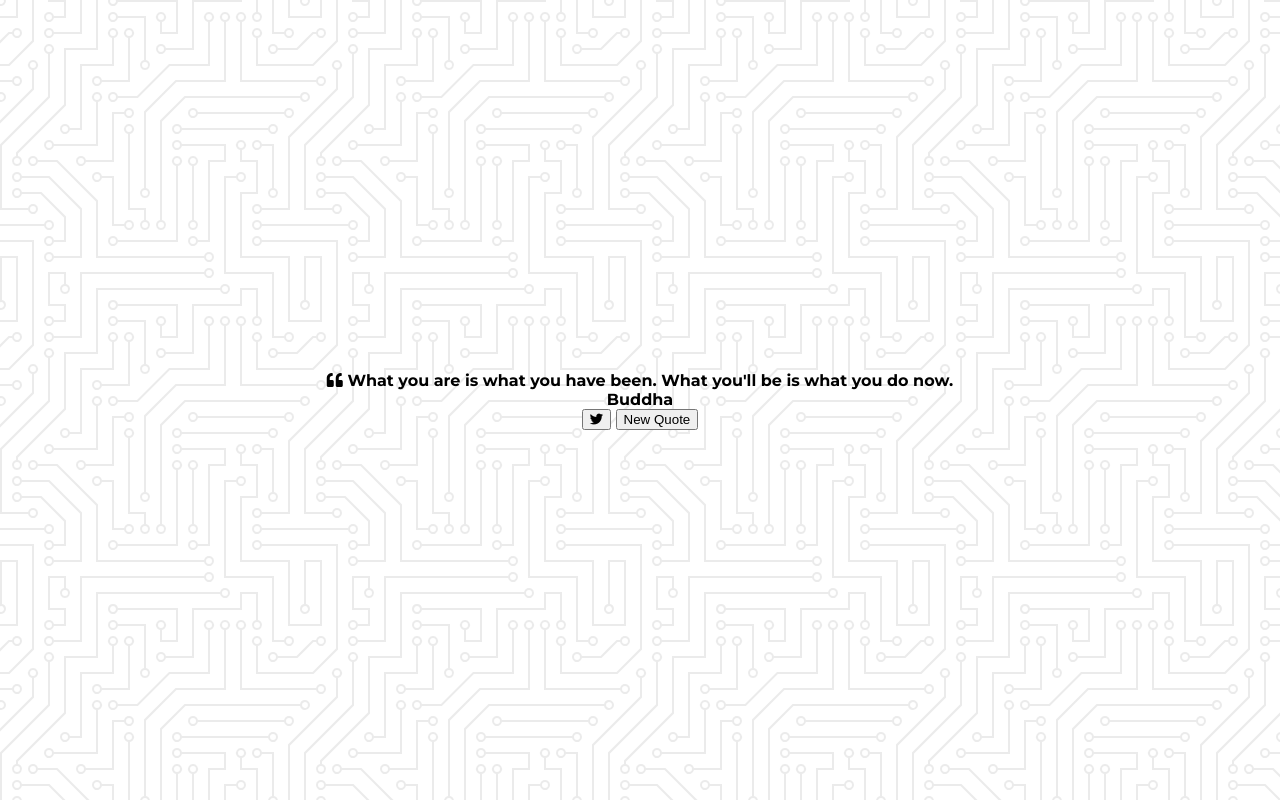
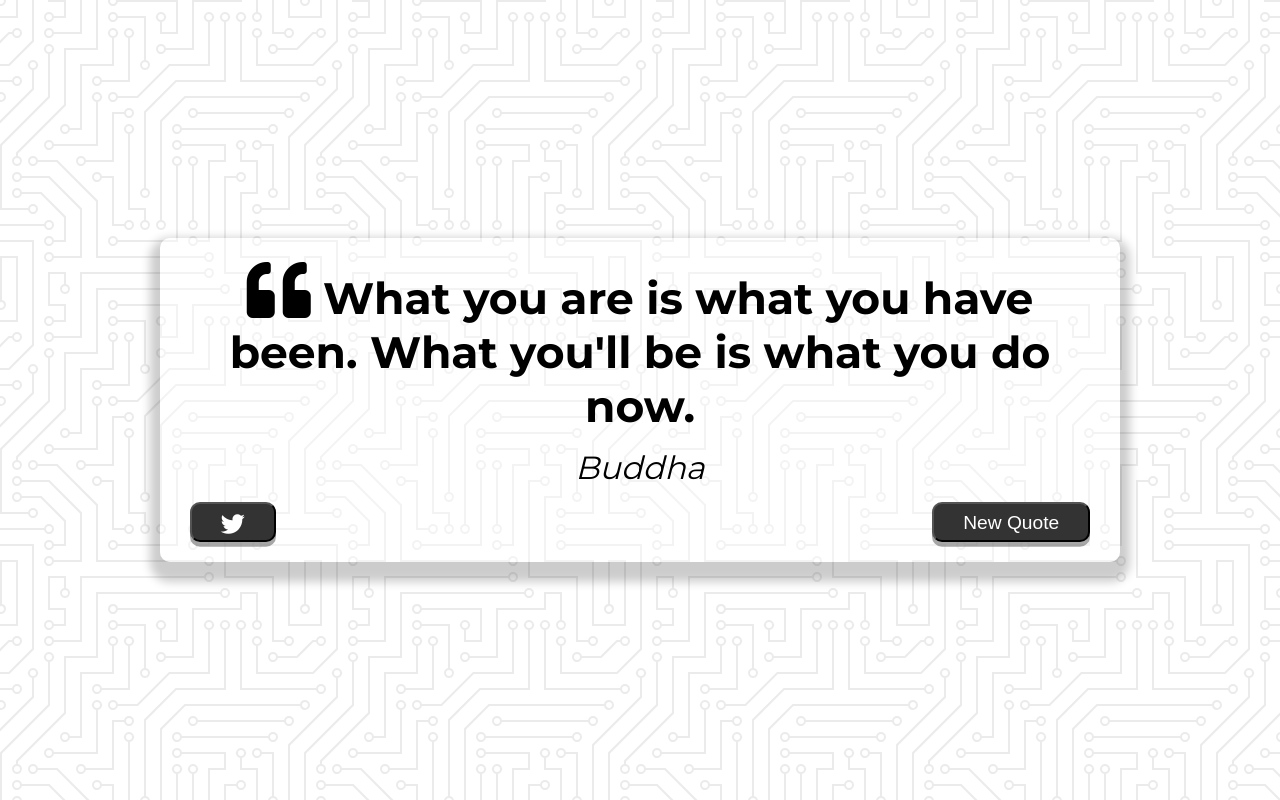
Before and after one commit to jtrfs/quote-generator, a website: page index.html in a window 1280 px wide. Drawn offline with Linux system fonts and the light colour scheme.

Commit message:
Add styles for the two buttons

```diff
--- a/style.css
+++ b/style.css
@@ -16,3 +16,74 @@ body {
   justify-content: center;
   align-items: center;
 }
+
+.quote-container {
+  width: auto;
+  max-width: 900px;
+  padding: 20px 30px;
+  border-radius: 10px;
+  background-color: rgba(255, 255, 255, 0.4);
+  box-shadow: 0 10px 10px 10px rgba(0, 0, 0, 0.2);
+}
+
+.quote-text {
+  font-size: 2.75rem;
+}
+
+.long-quote {
+  font-size: 2rem;
+}
+
+.fa-quote-left {
+  font-size: 4rem;
+}
+
+.quote-author {
+  margin-top: 15px;
+  font-size: 2rem;
+  font-weight: 400;
+  font-style: italic;
+}
+
+.button-container {
+  margin-top: 15px;
+  display: flex;
+  justify-content: space-between;
+}
+
+button {
+  cursor: pointer;
+  font-size: 1.2rem;
+  height: 2.5rem;
+  padding: 0.5rem 1.8rem;
+  outline: none;
+  border-radius: 10px;
+  color: #fff;
+  background: #333;
+  box-shadow: 0 0.3rem rgba(121, 121, 121, 0.65);
+}
+button:hover {
+  filter: brightness(110%);
+}
+button:active {
+  transform: translate(0, 0.3rem);
+  box-shadow: 0 0.1rem rgba(255, 255, 255, 0.65);
+}
+
+.twitter-button:hover {
+  color: #38a1f3;
+}
+
+.fa-twitter {
+  font-size: 1.5rem;
+}
+
+/* Media Queries - tablet & smaller devices */
+@media screen and (max-width: 1000px) {
+  .quote-container {
+    margin: auto 10px;
+  }
+  .quote-text {
+    font-size: 2.5rem;
+  }
+}
```
